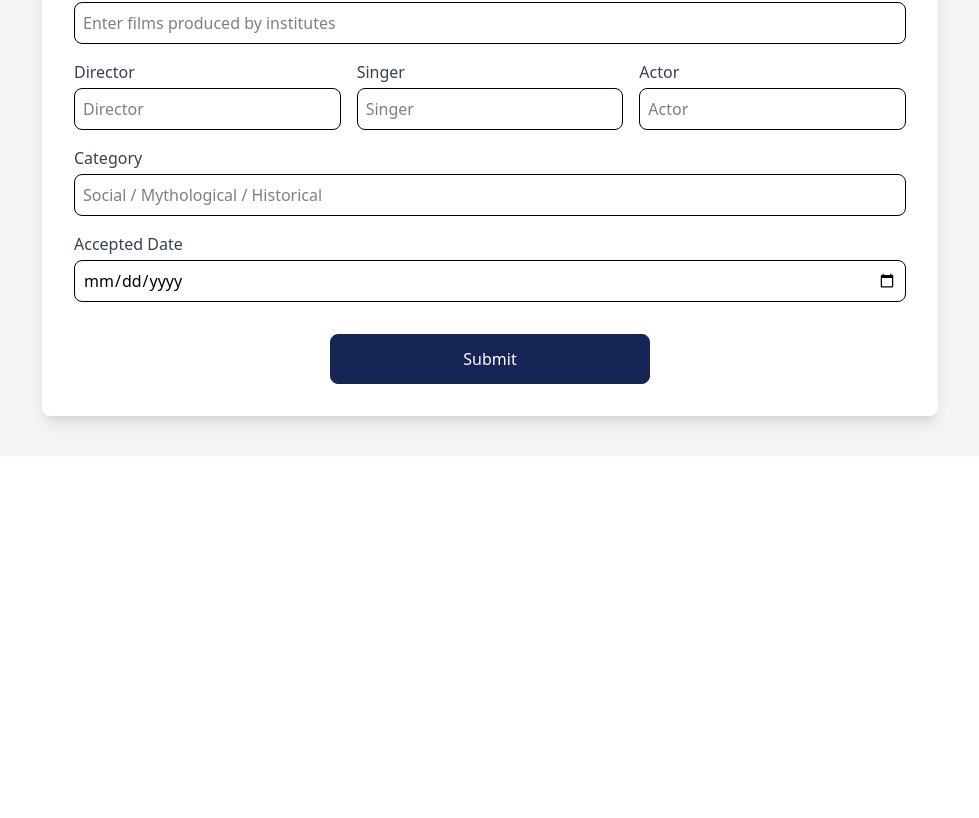
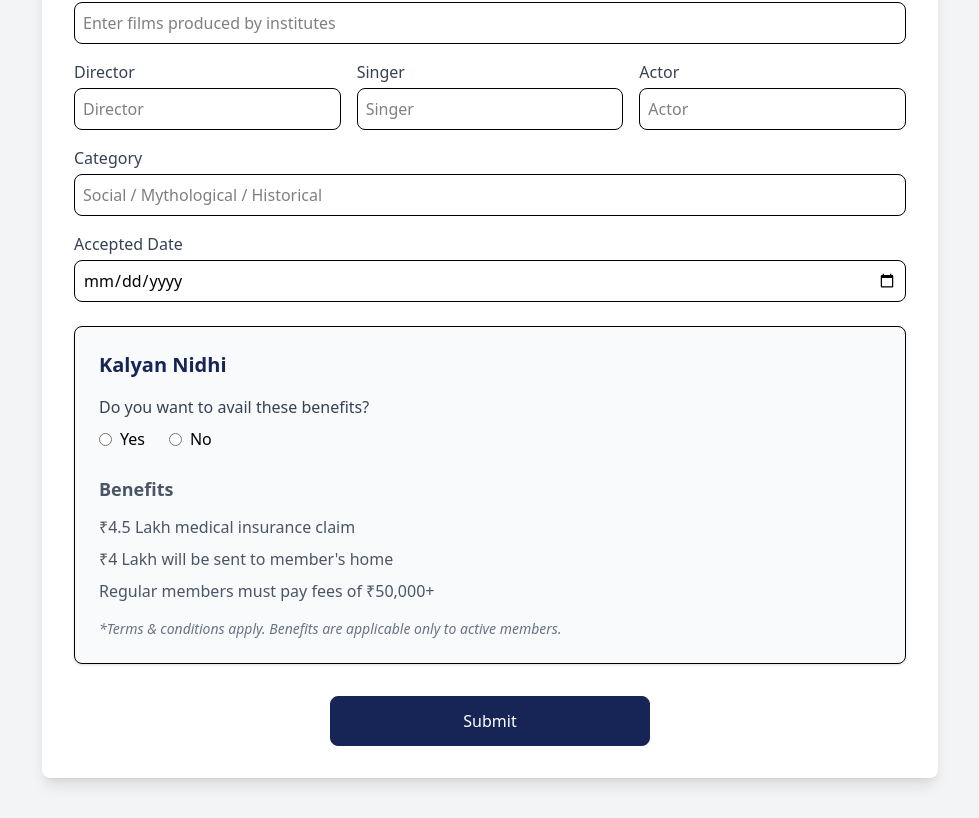
Before and after one commit to Kartik-Avaghan/kfcc_frontend, a React (Vite) app: page /titleregistration in a window 1280 px wide. Shown: the part 760-1578 px from the top of the page, without its empty margins (150-1129 px from the left). Before the commit the page ends 1216 px from the top, so only its background shows below. Built offline with nearby package versions, Linux system fonts and the light colour scheme.

Commit message:
all pages code is edited

```diff
--- a/package.json
+++ b/package.json
@@ -11,6 +11,7 @@
   },
   "dependencies": {
     "@tailwindcss/vite": "^4.1.13",
+    "jwt-decode": "^4.0.0",
     "lucide-react": "^0.544.0",
     "react": "^19.1.1",
     "react-dom": "^19.1.1",
--- a/src/components/O&M/Dashboard.jsx
+++ b/src/components/O&M/Dashboard.jsx
@@ -1,13 +1,12 @@
 import React, { useEffect, useState } from "react";
-import RegisterViewDetails from "./RegisterViewDetails";
-import Nav from "../../components/O&M/Nav"
+import RegisterViewDetails from "./RegisterViewDetails"; // ✅ fixed import
 
 function DashBoard() {
   const [registerDetails, setRegisterDetails] = useState([]);
   const [selectedDetail, setSelectedDetail] = useState(null);
 
   useEffect(() => {
-    fetch("http://localhost:8080/titleRegistration", {
+    fetch("http://localhost:8080/pending?role=STAFF", {
       method: "GET",
       headers: {
         "Authorization": localStorage.getItem("token"),
@@ -24,31 +23,25 @@ function DashBoard() {
   }, []);
 
   return (
-
     <div className="flex justify-center items-center h-full p-10">
-
       <div className="flex flex-col justify-center items-center w-full">
         <h1 className="text-2xl text-blue-950 font-semibold">
           All Registered Details
         </h1>
 
-        {/* Grid of Cards */}
         <div className="grid grid-cols-1 gap-6 mt-6 w-full px-2 sm:px-4">
           {registerDetails.map((detail) => (
             <div
               key={detail.id}
-      className="border rounded-2xl p-6 shadow-md bg-white
-                 w-full sm:max-w-3xl mx-auto"
+              className="border rounded-2xl p-6 shadow-md bg-white w-full sm:max-w-3xl mx-auto"
             >
               <div className="flex flex-col sm:flex-row justify-between items-start sm:items-center gap-4">
                 <div>
                   <p className="text-base sm:text-lg font-medium">
-            Film Title:{" "}
-            <span className="font-normal">{detail.title}</span>
+                    Film Title: <span className="font-normal">{detail.title}</span>
                   </p>
                   <p className="text-base sm:text-lg font-medium">
-            Producer:{" "}
-            <span className="font-normal">{detail.producer}</span>
+                    Producer: <span className="font-normal">{detail.producer}</span>
                   </p>
                 </div>
 
@@ -64,24 +57,18 @@ function DashBoard() {
                 >
                   View Details
                 </button>
-
               </div>
             </div>
           ))}
         </div>
-
       </div>
 
-      {/* ✅ Modal should be OUTSIDE map */}
+      {/* Modal */}
       <RegisterViewDetails
         detail={selectedDetail}
         onClose={() => setSelectedDetail(null)}
       />
-
-
     </div>
-
-
   );
 }
 
--- a/src/components/O&M/RegisterViewDetails.jsx
+++ b/src/components/O&M/RegisterViewDetails.jsx
@@ -50,8 +50,8 @@ function RegisterViewDetails({ detail, onClose }) {
           <p><span className="font-semibold">Category:</span> {detail.category}</p>
           <p><span className="font-semibold">Accepted Date:</span> { new Date (detail.acceptedDate).toLocaleDateString("en-In")}</p>
 
-          <div className="flex  justify-around items-center  mt-8">
-            <button className="border border-green-500 rounded-2xl text-white bg-green-500 px-8 py-1   hover:bg-white hover:text-green-800 hover:border-green-500">Accept</button>
+            <div className="flex  justify-around items-center  mt-8">
+            <button className="border border-green-500  rounded-2xl text-white bg-green-500 px-8 py-1   hover:bg-white hover:text-green-800 hover:border-green-500">Accept</button>
             <button className="border border-red-500 rounded-2xl text-white bg-red-500 px-8 py-1  hover:bg-white hover:text-red-800 hover:border-red-5001">Reject</button>
           </div>
         </div>
--- a/src/components/Producer/RegisterViewDetails.jsx
+++ b/src/components/Producer/RegisterViewDetails.jsx
@@ -50,8 +50,8 @@ function RegisterViewDetails({ detail, onClose }) {
           <p><span className="font-semibold">Category:</span> {detail.category}</p>
           <p><span className="font-semibold">Accepted Date:</span> { new Date (detail.acceptedDate).toLocaleDateString("en-In")}</p>
 
-          <div className="flex  justify-around items-center  mt-8">
-            <button className="border border-green-500 rounded-2xl text-white bg-green-500 px-8 py-1   hover:bg-white hover:text-green-800 hover:border-green-500">Accept</button>
+            <div className="flex  justify-around items-center  mt-8">
+            <button className="border border-green-500  rounded-2xl text-white bg-green-500 px-8 py-1   hover:bg-white hover:text-green-800 hover:border-green-500">Accept</button>
             <button className="border border-red-500 rounded-2xl text-white bg-red-500 px-8 py-1  hover:bg-white hover:text-red-800 hover:border-red-5001">Reject</button>
           </div>
         </div>
--- a/src/components/Producer/TitleRegistration.jsx
+++ b/src/components/Producer/TitleRegistration.jsx
@@ -36,7 +36,7 @@ function TitleRegistration() {
   const handleSubmit = (e) => {
     e.preventDefault();
 
-    fetch(`http://localhost:8080/titleRegistration`, {
+    fetch(`http://localhost:8080/Application`, {
       method: "POST",
       headers: {
         "Content-Type": "application/json",
@@ -336,6 +336,86 @@ function TitleRegistration() {
           />
         </div>
 
+
+
+        {/* <div>
+          <input type="radio" className="mr-2" required />Kalayan Nidhi
+        </div> */}
+
+
+
+
+
+
+
+
+{/* Benefits Card */}
+<div className="border rounded-lg p-6 mt-6 bg-gray-50 shadow-sm">
+  {/* Section Title */}
+  <h3 className="text-xl font-bold text-blue-950 mb-4">Kalyan Nidhi</h3>
+
+  {/* Radio Buttons */}
+  <div className="mb-6">
+    <p className="block mb-2 font-medium text-gray-700">Do you want to avail these benefits?</p>
+    <div className="flex items-center space-x-6">
+      <label className="flex items-center cursor-pointer">
+        <input
+          type="radio"
+          name="benefits"
+          value="yes"
+          checked={formData.benefits === "yes"}
+          onChange={handleChange}
+          className="mr-2"
+        />
+        Yes
+      </label>
+      <label className="flex items-center cursor-pointer">
+        <input
+          type="radio"
+          name="benefits"
+          value="no"
+          checked={formData.benefits === "no"}
+          onChange={handleChange}
+          className="mr-2"
+        />
+        No
+      </label>
+    </div>
+  </div>
+
+  {/* Benefits List */}
+  <h4 className="text-lg font-semibold text-gray-600 mb-3">Benefits</h4>
+  <ul className="space-y-2 text-gray-600">
+    <li className="flex items-center">
+      {/* <span className="text-green-600 mr-2">✔</span> */}
+      ₹4.5 Lakh medical insurance claim
+    </li>
+    <li className="flex items-center">
+      {/* <span className="text-green-600 mr-2">✔</span> */}
+      ₹4 Lakh will be sent to member's home
+    </li>
+    <li className="flex items-center">
+      {/* <span className="text-green-600 mr-2">✔</span> */}
+      Regular members must pay fees of ₹50,000+
+    </li>
+  </ul>
+
+  {/* Note */}
+  <p className="mt-4 text-sm text-gray-500 italic">
+    *Terms & conditions apply. Benefits are applicable only to active members.
+  </p>
+</div>
+
+
+
+
+
+
+
+
+
+
+
         {/* Submit Button */}
         <div className="flex justify-center items-center">
           <button
@@ -345,6 +425,10 @@ function TitleRegistration() {
             Submit
           </button>
         </div>
+
+
+
+
       </form>
     </div>
   );
--- a/src/pages/Producers/ProducerDashboard.jsx
+++ b/src/pages/Producers/ProducerDashboard.jsx
@@ -1,9 +1,11 @@
 import React from 'react'
 import DashBoard from '../../components/Producer/Dashboard'
+import Nav from '../../components/Producer/Nav'
 
 function ProducerDashboard() {
   return (
     <div className='flex h-screen'>
+        <Nav/>
         <div className='flex-1 p-6 overflow-y-auto'> <DashBoard/></div>
 
     </div>
```
Also changed, not shown: 1 other file (tests, documents, lock files or other folders). Lines whose indentation alone changed are shown as unchanged.
